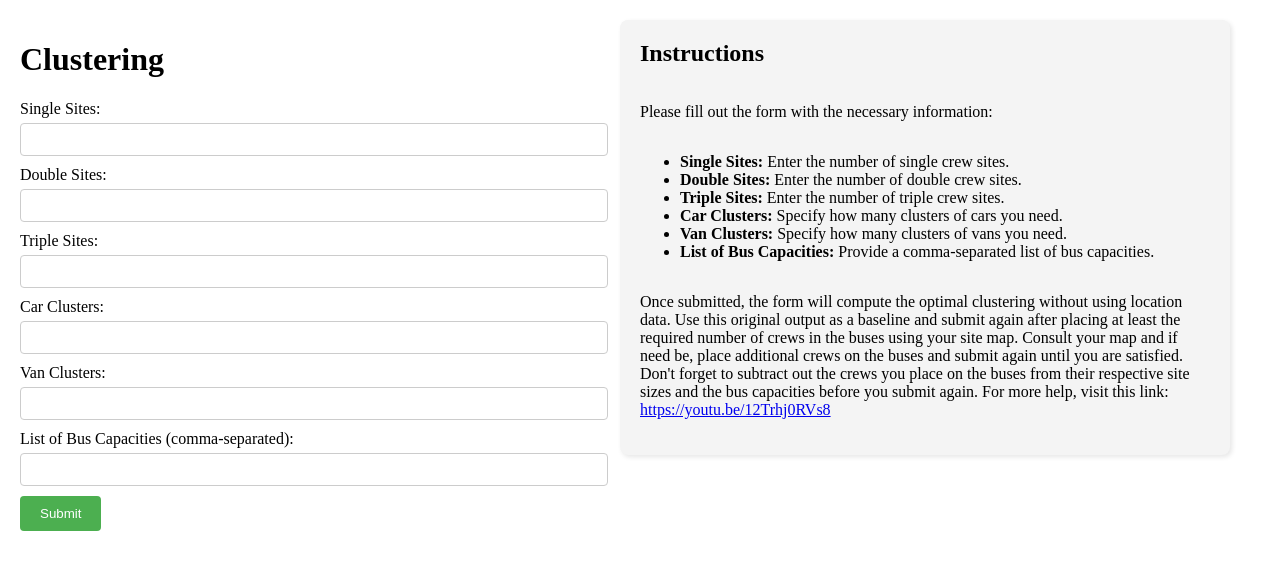
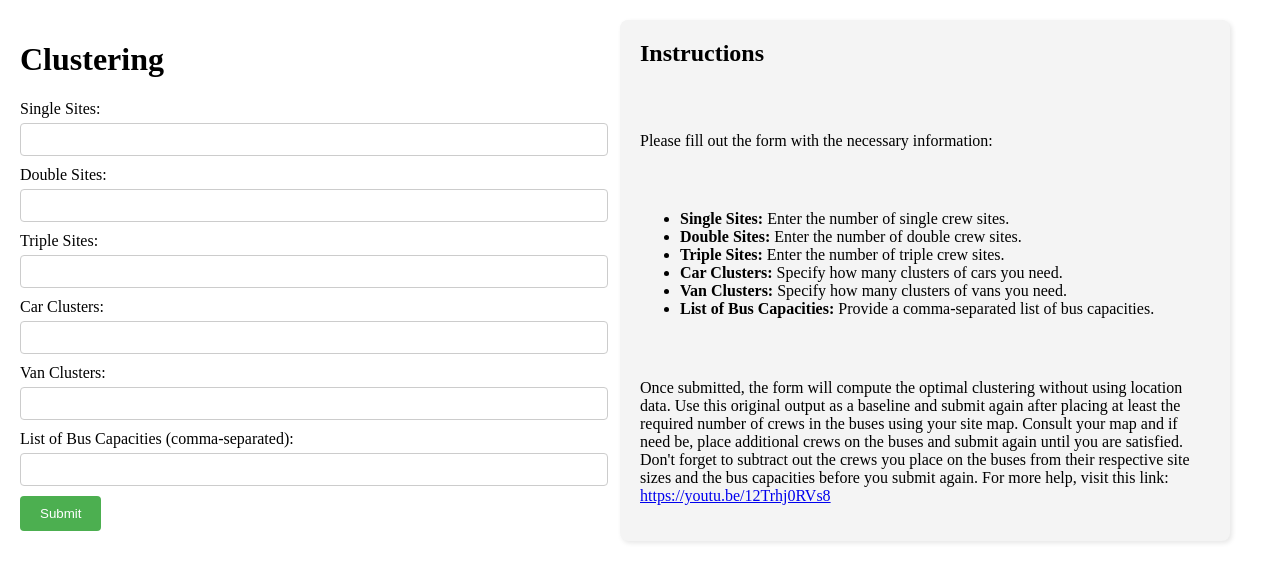
Before and after one commit to cbmckinstry/GMT, a Flask app: page / in a window 1280 px wide. Shown: the top 582 px of the page. Run offline with Flask 3, Linux system fonts and the light colour scheme.

Commit message:
Updated requirements.txt

```diff
--- a/templates/index.html
+++ b/templates/index.html
@@ -16,11 +16,11 @@
             margin-right: 30px;
         }
         .instructions {
+            width: 35%;
             padding: 20px;
             background-color: #f4f4f4;
             border-radius: 8px;
             box-shadow: 2px 2px 5px rgba(0, 0, 0, 0.1);
-            height: 100%; /* Ensure the height is consistent */
         }
         .instructions h2 {
             margin-top: 0;
```
